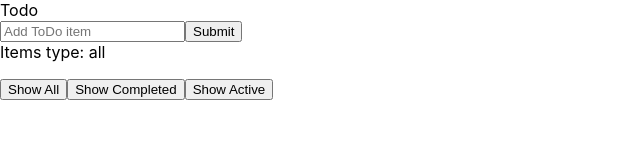
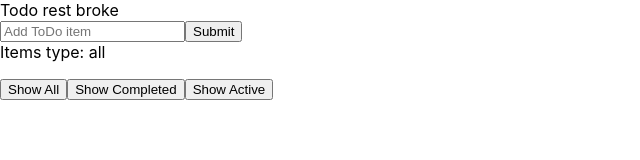
Before and after one commit to danill1278/todo-ts, a React (Create React App) app: page / in a window 1280 px wide. Shown: the top 160 px of the page, without its empty margins (0-640 px from the left). Built offline with nearby package versions, Linux system fonts and the light colour scheme.

Commit message:
broke some tests

```diff
--- a/src/App.tsx
+++ b/src/App.tsx
@@ -4,7 +4,7 @@ import ToDo from './components/ToDo/ToDo';
 const App: React.FC = () => {
   return (
     <div className="App">
-      Todo
+      Todo rest broke
       <ToDo />
     </div>
   );
```
